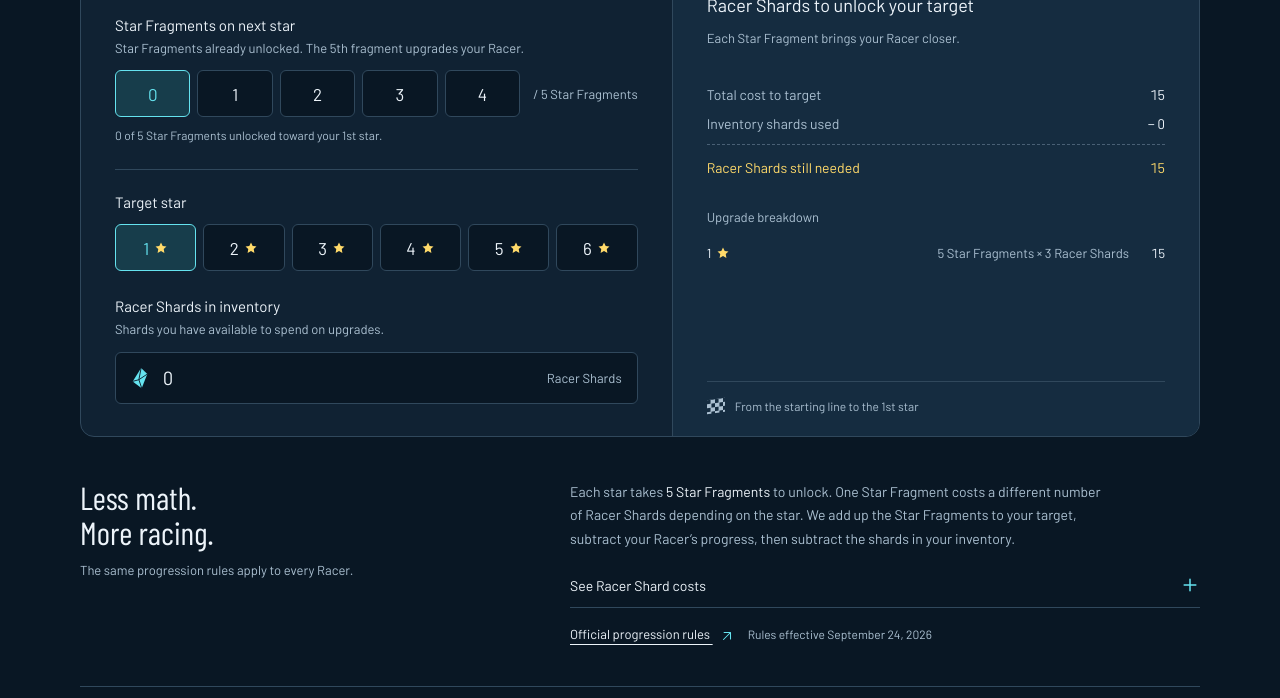
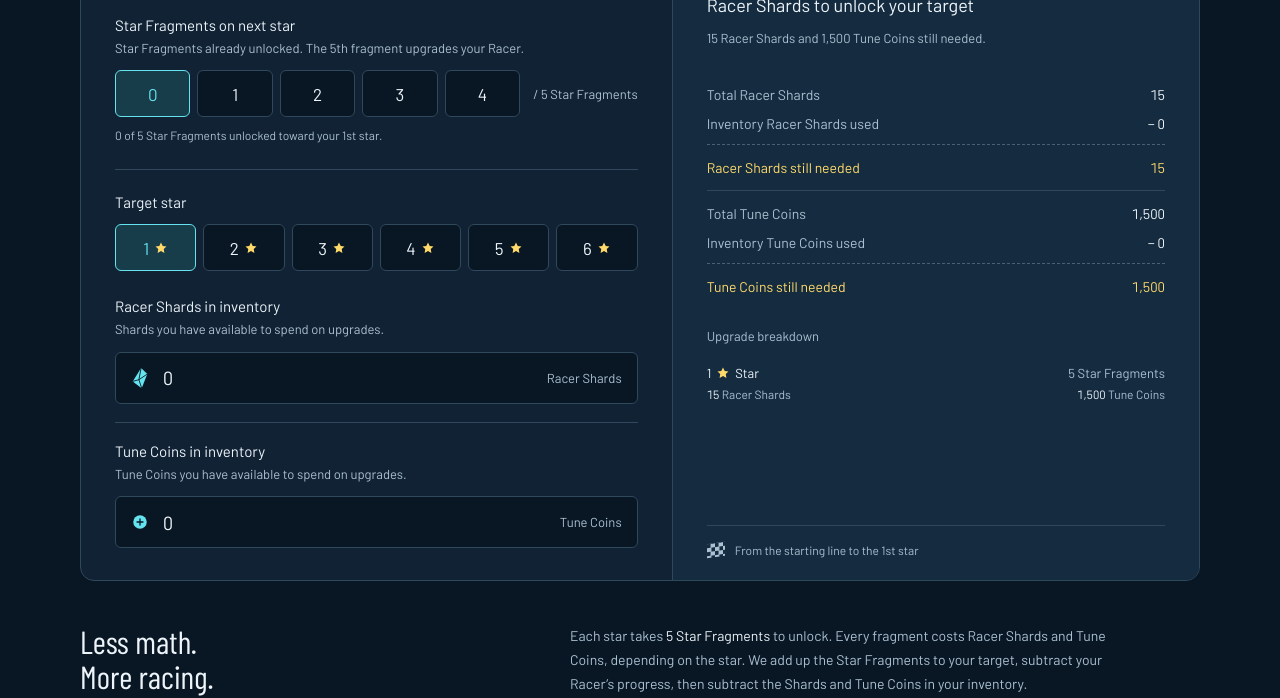
Before and after one commit to AugustoMarcelo/speedstorm-calculator, a website built with Vite: page index.html in a window 1280 px wide. Shown: the part 463-1161 px from the top of the page. Built offline with nearby package versions, Linux system fonts and the light colour scheme.

Commit message:
Add Tune Coin balance to upgrade calculator

```diff
--- a/index.html
+++ b/index.html
@@ -17,6 +17,7 @@
     <svg class="svg-definitions" xmlns="http://www.w3.org/2000/svg" aria-hidden="true">
       <symbol id="icon-star" viewBox="0 0 24 24"><path d="m12 2.5 2.9 5.9 6.5.9-4.7 4.6 1.1 6.5-5.8-3.1-5.8 3.1 1.1-6.5L2.6 9.3l6.5-.9Z"/></symbol>
       <symbol id="icon-shard" viewBox="0 0 32 40"><path d="m18 2 11 11-10 25L3 26Z" fill="currentColor"/><path d="m18 2-4 21L3 26m11-3 15-10M14 23l5 15" fill="none" stroke="var(--bg)" stroke-width="1.6"/></symbol>
+      <symbol id="icon-coin" viewBox="0 0 24 24"><circle cx="12" cy="12" r="9" fill="currentColor"/><path d="M8 12h8m-4-4v8" fill="none" stroke="var(--bg)" stroke-width="1.7" stroke-linecap="round"/></symbol>
       <symbol id="icon-arrow" viewBox="0 0 24 24"><path d="M4 12h15m-6-6 6 6-6 6" fill="none" stroke="currentColor" stroke-width="1.8" stroke-linecap="round" stroke-linejoin="round"/></symbol>
       <symbol id="icon-external" viewBox="0 0 24 24"><path d="M6 18 18 6M7 6h11v11" fill="none" stroke="currentColor" stroke-width="1.8" stroke-linecap="round" stroke-linejoin="round"/></symbol>
       <symbol id="icon-plus" viewBox="0 0 24 24"><path d="M5 12h14M12 5v14" fill="none" stroke="currentColor" stroke-width="1.8" stroke-linecap="round"/></symbol>
@@ -57,11 +58,19 @@
               <legend>Target star</legend>
               <div class="choices star-choices" id="target-stars"></div>
             </fieldset>
-            <div class="field-group balance-group">
-              <label for="balance">Racer Shards in inventory</label>
-              <p class="field-hint" id="balance-hint">Shards you have available to spend on upgrades.</p>
-              <div class="balance-input"><svg aria-hidden="true"><use href="#icon-shard"/></svg><input id="balance" name="balance" type="text" inputmode="numeric" value="0" autocomplete="off" spellcheck="false" aria-describedby="balance-hint balance-error" /><span aria-hidden="true">Racer Shards</span></div>
-              <p class="field-error" id="balance-error" hidden>Enter a whole number of Racer Shards from 0 to 9,007,199,254,740,991, without separators.</p>
+            <div class="field-group balances-group">
+              <div class="balance-entry">
+                <label for="balance">Racer Shards in inventory</label>
+                <p class="field-hint" id="balance-hint">Shards you have available to spend on upgrades.</p>
+                <div class="balance-input"><svg aria-hidden="true"><use href="#icon-shard"/></svg><input id="balance" name="balance" type="text" inputmode="numeric" value="0" autocomplete="off" spellcheck="false" aria-describedby="balance-hint balance-error" /><span aria-hidden="true">Racer Shards</span></div>
+                <p class="field-error" id="balance-error" hidden>Enter a whole number of Racer Shards from 0 to 9,007,199,254,740,991, without separators.</p>
+              </div>
+              <div class="balance-entry">
+                <label for="tune-coin-balance">Tune Coins in inventory</label>
+                <p class="field-hint" id="tune-coin-hint">Tune Coins you have available to spend on upgrades.</p>
+                <div class="balance-input"><svg aria-hidden="true"><use href="#icon-coin"/></svg><input id="tune-coin-balance" name="tuneCoinBalance" type="text" inputmode="numeric" value="0" autocomplete="off" spellcheck="false" aria-describedby="tune-coin-hint tune-coin-error" /><span aria-hidden="true">Tune Coins</span></div>
+                <p class="field-error" id="tune-coin-error" hidden>Enter a whole number of Tune Coins from 0 to 9,007,199,254,740,991, without separators.</p>
+              </div>
             </div>
           </form>
 
@@ -74,22 +83,25 @@
             </div>
             <p id="result-message" class="result-message">Every Star Fragment brings your Racer closer.</p>
             <dl class="cost-summary">
-              <div><dt>Total cost to target</dt><dd id="total">15</dd></div>
-              <div><dt>Inventory shards used</dt><dd id="applied-balance">− 0</dd></div>
+              <div><dt>Total Racer Shards</dt><dd id="total">15</dd></div>
+              <div><dt>Inventory Racer Shards used</dt><dd id="applied-balance">− 0</dd></div>
               <div class="remaining-row"><dt>Racer Shards still needed</dt><dd id="remaining">15</dd></div>
+              <div class="currency-start"><dt>Total Tune Coins</dt><dd id="tune-coins-total">1,500</dd></div>
+              <div><dt>Inventory Tune Coins used</dt><dd id="tune-coins-applied">− 0</dd></div>
+              <div class="remaining-row"><dt>Tune Coins still needed</dt><dd id="tune-coins-remaining">1,500</dd></div>
             </dl>
             <div class="breakdown"><h3>Upgrade breakdown</h3><ol id="breakdown-list"></ol><p id="empty-breakdown" hidden>You’ve already unlocked this star.</p></div>
             <div class="result-bottom"><span class="checkered-flag" aria-hidden="true"></span><span id="route-caption">From the starting line to the 1st star</span></div>
           </section>
         </div>
         <p class="sr-only" id="result-announcement" role="status" aria-live="polite" aria-atomic="true"></p>
-        <noscript><p class="noscript">Enable JavaScript to use the calculator. Star costs: 15, 25, 35, 45, 65 and 75 Racer Shards. Each star takes 5 Star Fragments to unlock.</p></noscript>
+        <noscript><p class="noscript">Enable JavaScript to use the calculator. Each star takes 5 Star Fragments. Season 22 costs per star: 15, 25, 35, 45, 65 and 75 Racer Shards; 1,500, 2,500, 3,500, 4,500, 6,500 and 7,500 Tune Coins.</p></noscript>
 
         <section class="explanation" id="how-it-works" aria-labelledby="explanation-heading">
           <div class="explanation-intro"><h2 id="explanation-heading">Less math. <br>More racing.</h2><p>The same progression rules apply to every Racer.</p></div>
           <div class="explanation-content">
-            <p>Each star takes <strong>5 Star Fragments</strong> to unlock. One Star Fragment costs a different number of Racer Shards depending on the star. We add up the Star Fragments to your target, subtract your Racer’s progress, then subtract the shards in your inventory.</p>
-            <details><summary>See Racer Shard costs <svg aria-hidden="true"><use href="#icon-plus"/></svg></summary><div class="table-wrap"><table><caption>Season <span data-season>22</span> Racer Shard costs</caption><thead><tr><th scope="col">Star upgrade</th><th scope="col">Racer Shards per Star Fragment</th><th scope="col">Total Racer Shards</th></tr></thead><tbody id="progression-table"></tbody></table></div></details>
+            <p>Each star takes <strong>5 Star Fragments</strong> to unlock. Every fragment costs Racer Shards and Tune Coins, depending on the star. We add up the Star Fragments to your target, subtract your Racer’s progress, then subtract the Shards and Tune Coins in your inventory.</p>
+            <details><summary>See upgrade costs <svg aria-hidden="true"><use href="#icon-plus"/></svg></summary><div class="table-wrap"><table><caption>Season <span data-season>22</span> costs per Star Fragment</caption><thead><tr><th scope="col">Star upgrade</th><th scope="col">Racer Shards</th><th scope="col">Tune Coins</th></tr></thead><tbody id="progression-table"></tbody></table></div></details>
             <a class="source-link" id="source-link" href="https://disneyspeedstorm.com/news/disney-speedstorm-racer-progression-update" target="_blank" rel="noopener noreferrer">Official progression rules <svg aria-hidden="true"><use href="#icon-external"/></svg><span class="sr-only"> (opens in a new tab)</span></a><span class="rule-date" id="rule-date"></span>
           </div>
         </section>
--- a/src/calculator.ts
+++ b/src/calculator.ts
@@ -5,6 +5,7 @@ export interface CalculatorInput {
   completedSteps: number;
   targetStars: number;
   balance: number;
+  tuneCoinBalance: number;
 }
 
 export interface StarCost {
@@ -12,17 +13,22 @@ export interface StarCost {
   steps: number;
   costPerStep: number;
   cost: number;
+  tuneCoinsPerStep: number;
+  tuneCoinCost: number;
 }
 
 export interface Calculation {
   total: number;
   missing: number;
   appliedBalance: number;
+  tuneCoinTotal: number;
+  tuneCoinsMissing: number;
+  appliedTuneCoinBalance: number;
   breakdown: StarCost[];
 }
 
 export function calculate(input: CalculatorInput): Calculation {
-  const { currentStars, completedSteps, targetStars, balance } = input;
+  const { currentStars, completedSteps, targetStars, balance, tuneCoinBalance } = input;
   const validInteger = (value: number, min: number, max: number) =>
     Number.isSafeInteger(value) && value >= min && value <= max;
 
@@ -30,18 +36,29 @@ export function calculate(input: CalculatorInput): Calculation {
     || !validInteger(targetStars, 1, MAX_STARS)
     || !validInteger(completedSteps, 0, PROGRESSION.stepsPerStar - 1)
     || !validInteger(balance, 0, Number.MAX_SAFE_INTEGER)
+    || !validInteger(tuneCoinBalance, 0, Number.MAX_SAFE_INTEGER)
     || (currentStars === MAX_STARS && completedSteps !== 0)) {
-    throw new RangeError('Stars, Star Fragments, and Racer Shards must be whole numbers within their limits.');
+    throw new RangeError('Stars, Star Fragments, Racer Shards, and Tune Coins must be whole numbers within their limits.');
   }
 
   const breakdown: StarCost[] = [];
   for (let star = currentStars + 1; star <= targetStars; star += 1) {
     const steps = PROGRESSION.stepsPerStar - (star === currentStars + 1 ? completedSteps : 0);
     const costPerStep = PROGRESSION.starCosts[star - 1] / PROGRESSION.stepsPerStar;
-    breakdown.push({ star, steps, costPerStep, cost: steps * costPerStep });
+    const tuneCoinsPerStep = PROGRESSION.tuneCoinCosts[star - 1] / PROGRESSION.stepsPerStar;
+    breakdown.push({ star, steps, costPerStep, cost: steps * costPerStep, tuneCoinsPerStep, tuneCoinCost: steps * tuneCoinsPerStep });
   }
   const total = breakdown.reduce((sum, item) => sum + item.cost, 0);
-  return { total, missing: Math.max(0, total - balance), appliedBalance: Math.min(total, balance), breakdown };
+  const tuneCoinTotal = breakdown.reduce((sum, item) => sum + item.tuneCoinCost, 0);
+  return {
+    total,
+    missing: Math.max(0, total - balance),
+    appliedBalance: Math.min(total, balance),
+    tuneCoinTotal,
+    tuneCoinsMissing: Math.max(0, tuneCoinTotal - tuneCoinBalance),
+    appliedTuneCoinBalance: Math.min(tuneCoinTotal, tuneCoinBalance),
+    breakdown,
+  };
 }
 
 export function parseBalance(value: string): number | null {
--- a/src/main.ts
+++ b/src/main.ts
@@ -10,6 +10,7 @@ import { setupOffline } from './offline';
 
 const form = document.querySelector<HTMLFormElement>('#calculator-form')!;
 const balance = document.querySelector<HTMLInputElement>('#balance')!;
+const tuneCoinBalance = document.querySelector<HTMLInputElement>('#tune-coin-balance')!;
 const stepsFieldset = document.querySelector<HTMLFieldSetElement>('#steps-fieldset')!;
 const panel = document.querySelector<HTMLElement>('.result-panel')!;
 const format = new Intl.NumberFormat('en-US');
@@ -41,7 +42,13 @@ function select(name: string, value: number) {
 }
 
 function snapshot() {
-  return { currentStars: selected('currentStars'), completedSteps: selected('completedSteps'), targetStars: selected('targetStars'), balance: balance.value };
+  return {
+    currentStars: selected('currentStars'),
+    completedSteps: selected('completedSteps'),
+    targetStars: selected('targetStars'),
+    balance: balance.value,
+    tuneCoinBalance: tuneCoinBalance.value,
+  };
 }
 
 function restore() {
@@ -52,11 +59,12 @@ function restore() {
     const state = JSON.parse(saved);
     if (typeof state.balance !== 'string') return;
     // Validate stored selections; preserve even an unfinished balance edit.
-    calculate({ ...state, balance: 0 });
+    calculate({ ...state, balance: 0, tuneCoinBalance: 0 });
     select('currentStars', state.currentStars);
     select('completedSteps', state.completedSteps);
     select('targetStars', state.targetStars);
     balance.value = state.balance;
+    tuneCoinBalance.value = typeof state.tuneCoinBalance === 'string' ? state.tuneCoinBalance : '0';
   } catch {
     // Storage may be unavailable or contain data from an older version.
   }
@@ -73,48 +81,55 @@ function update() {
   const completedSteps = selected('completedSteps');
   const targetStars = selected('targetStars');
   const parsedBalance = parseBalance(balance.value);
+  const parsedTuneCoinBalance = parseBalance(tuneCoinBalance.value);
+  const invalidShards = parsedBalance === null;
+  const invalidTuneCoins = parsedTuneCoinBalance === null;
   const maxed = currentStars === MAX_STARS;
   stepsFieldset.disabled = maxed;
   text('step-note', maxed
     ? 'Maximum upgrade reached: all 6 stars unlocked.'
     : `${completedSteps} of 5 Star Fragments unlocked toward your ${ordinal(currentStars + 1)} star.`);
   document.querySelector('#result-target span')!.textContent = `${ordinal(targetStars)} Star`;
-  document.getElementById('balance-error')!.hidden = parsedBalance !== null;
-  balance.setAttribute('aria-invalid', String(parsedBalance === null));
+  document.getElementById('balance-error')!.hidden = !invalidShards;
+  document.getElementById('tune-coin-error')!.hidden = !invalidTuneCoins;
+  balance.setAttribute('aria-invalid', String(invalidShards));
+  tuneCoinBalance.setAttribute('aria-invalid', String(invalidTuneCoins));
 
-  if (parsedBalance === null) {
-    panel.classList.remove('is-complete');
-    for (const id of ['missing', 'total', 'remaining', 'applied-balance']) text(id, '—');
-    text('result-label', 'Check your inventory');
-    text('result-description', 'Enter a valid shard amount');
-    text('result-message', 'Racer Shards must be a whole number with no signs or separators.');
-    text('breakdown-list', '');
-    document.getElementById('empty-breakdown')!.hidden = true;
-    text('route-caption', 'Check your shard amount to continue');
-    announce('Invalid inventory. Enter a whole number of Racer Shards, with no signs or separators.');
-    return;
-  }
-
-  const input: CalculatorInput = { currentStars, completedSteps, targetStars, balance: parsedBalance };
+  const input: CalculatorInput = {
+    currentStars,
+    completedSteps,
+    targetStars,
+    balance: parsedBalance ?? 0,
+    tuneCoinBalance: parsedTuneCoinBalance ?? 0,
+  };
   const result = calculate(input);
   const reached = targetStars <= currentStars;
-  panel.classList.toggle('is-complete', result.missing === 0);
-  text('result-label', maxed ? 'Maximum stars unlocked' : reached ? 'Target already reached' : result.missing === 0 ? 'Ready to upgrade' : 'Racer Shards still needed');
-  text('missing', format.format(result.missing));
-  text('result-description', result.missing === 0 ? 'Racer Shards needed for this target' : 'Racer Shards to unlock your target');
-  const message = maxed ? 'Your Racer has unlocked all 6 stars. Ready to race!'
+  const ready = result.missing === 0 && result.tuneCoinsMissing === 0;
+  panel.classList.toggle('is-complete', !invalidShards && !invalidTuneCoins && ready);
+  text('result-label', invalidShards ? 'Check your inventory' : maxed ? 'Maximum stars unlocked' : reached ? 'Target already reached' : ready ? 'Ready to upgrade' : 'Racer Shards still needed');
+  text('missing', invalidShards ? '—' : format.format(result.missing));
+  text('result-description', invalidShards ? 'Enter a valid Racer Shard amount' : 'Racer Shards to unlock your target');
+  const message = invalidShards && invalidTuneCoins ? 'Enter whole-number balances for Racer Shards and Tune Coins.'
+    : invalidShards ? 'Racer Shards must be a whole number with no signs or separators.'
+      : invalidTuneCoins ? 'Tune Coins must be a whole number with no signs or separators.'
+        : maxed ? 'Your Racer has unlocked all 6 stars. Ready to race!'
     : reached ? 'Your Racer has already unlocked this star. Choose another target.'
-      : result.missing === 0 ? 'You already have enough Racer Shards.'
-        : 'Each Star Fragment brings your Racer closer.';
+      : ready ? 'You have enough Racer Shards and Tune Coins.'
+        : result.missing === 0 ? `Racer Shards ready. You still need ${format.format(result.tuneCoinsMissing)} Tune Coins.`
+          : result.tuneCoinsMissing === 0 ? `Tune Coins ready. You still need ${format.format(result.missing)} Racer Shards.`
+            : `${format.format(result.missing)} Racer Shards and ${format.format(result.tuneCoinsMissing)} Tune Coins still needed.`;
   text('result-message', message);
   text('total', format.format(result.total));
-  text('applied-balance', `− ${format.format(result.appliedBalance)}`);
-  text('remaining', format.format(result.missing));
+  text('applied-balance', invalidShards ? '—' : `− ${format.format(result.appliedBalance)}`);
+  text('remaining', invalidShards ? '—' : format.format(result.missing));
+  text('tune-coins-total', format.format(result.tuneCoinTotal));
+  text('tune-coins-applied', invalidTuneCoins ? '—' : `− ${format.format(result.appliedTuneCoinBalance)}`);
+  text('tune-coins-remaining', invalidTuneCoins ? '—' : format.format(result.tuneCoinsMissing));
   document.getElementById('breakdown-list')!.innerHTML = result.breakdown.map(item =>
-    `<li><span class="breakdown-star">${item.star} ${starIcon}</span><span class="breakdown-detail">${item.steps} ${item.steps === 1 ? 'Star Fragment' : 'Star Fragments'} × ${item.costPerStep} Racer Shards</span><span class="breakdown-cost">${item.cost}<span class="sr-only"> Racer Shards</span></span></li>`).join('');
+    `<li><div class="breakdown-upgrade"><span class="breakdown-star">${item.star} ${starIcon} Star</span><span class="breakdown-detail">${item.steps} ${item.steps === 1 ? 'Star Fragment' : 'Star Fragments'}</span></div><div class="breakdown-cost"><span>${format.format(item.cost)} <small>Racer Shards</small></span><span>${format.format(item.tuneCoinCost)} <small>Tune Coins</small></span></div></li>`).join('');
   document.getElementById('empty-breakdown')!.hidden = !reached;
   text('route-caption', maxed ? 'Finish line: all 6 stars' : reached ? 'Target unlocked' : currentStars === 0 ? `From the starting line to the ${ordinal(targetStars)} star` : `From ${currentStars} stars to ${targetStars} stars`);
-  announce(result.missing === 0 ? message : `${result.missing} Racer Shards still needed to reach ${targetStars} stars. Total cost: ${result.total}. Inventory shards used: ${result.appliedBalance}.`);
+  announce(invalidShards || invalidTuneCoins ? message : ready ? message : `${format.format(result.missing)} Racer Shards still needed. ${format.format(result.tuneCoinsMissing)} Tune Coins still needed to reach ${targetStars} stars.`);
 }
 
 function ordinal(value: number): string {
@@ -135,7 +150,7 @@ document.querySelectorAll('[data-season]').forEach(element => { element.textCont
 document.querySelector<HTMLAnchorElement>('#source-link')!.href = PROGRESSION.source;
 text('rule-date', `Rules effective ${new Intl.DateTimeFormat('en-US', { timeZone: 'UTC', month: 'long', day: 'numeric', year: 'numeric' }).format(new Date(PROGRESSION.effectiveAt))}`);
 document.getElementById('progression-table')!.innerHTML = PROGRESSION.starCosts.map((cost, index) =>
-  `<tr><th scope="row">${index} → ${index + 1}</th><td>${cost / PROGRESSION.stepsPerStar}</td><td>${cost}</td></tr>`).join('');
+  `<tr><th scope="row">${index} → ${index + 1}</th><td>${cost / PROGRESSION.stepsPerStar}</td><td>${format.format(PROGRESSION.tuneCoinCosts[index] / PROGRESSION.stepsPerStar)}</td></tr>`).join('');
 
 restore();
 update();
--- a/src/progression.ts
+++ b/src/progression.ts
@@ -6,6 +6,7 @@ export const PROGRESSION = {
   source: 'https://disneyspeedstorm.com/news/disney-speedstorm-racer-progression-update',
   stepsPerStar: 5,
   starCosts: [15, 25, 35, 45, 65, 75],
+  tuneCoinCosts: [1500, 2500, 3500, 4500, 6500, 7500],
 } as const;
 
 export const MAX_STARS = PROGRESSION.starCosts.length;
--- a/src/style.css
+++ b/src/style.css
@@ -57,7 +57,7 @@ h2 { font: 600 25px/1.15 var(--display); }
 .reset-button { padding: 10px 0 10px 10px; min-height: 44px; border: 0; background: transparent; color: var(--muted); font-size: 13px; text-decoration: underline; text-underline-offset: 4px; }
 .reset-button:hover { color: var(--cyan); }
 .field-group { border: 0; margin: 0 0 25px; padding: 0; min-width: 0; }
-.field-group legend, .balance-group > label { font-weight: 600; font-size: 15px; padding: 0; }
+.field-group legend, .balance-entry > label { font-weight: 600; font-size: 15px; padding: 0; }
 .field-hint { color: var(--muted); font-size: 13px; line-height: 1.5; margin-top: 5px; }
 .choices { display: grid; gap: 7px; margin-top: 12px; }
 .star-choices { grid-auto-columns: minmax(0, 1fr); grid-auto-flow: column; }
@@ -78,7 +78,8 @@ h2 { font: 600 25px/1.15 var(--display); }
 .target-group { border-top: 1px solid var(--line); padding-top: 23px; }
 .target-group legend { float: left; width: 100%; margin-bottom: 1px; }
 .target-group .choices { clear: both; padding-top: 12px; }
-.balance-group { margin-bottom: 0; }
+.balances-group { margin-bottom: 0; }
+.balance-entry + .balance-entry { margin-top: 18px; padding-top: 18px; border-top: 1px solid var(--line); }
 .balance-input { display: flex; align-items: center; gap: 12px; border: 1px solid var(--line); border-radius: 6px; background: var(--bg); margin-top: 12px; padding-inline: 15px; min-height: 52px; }
 .balance-input > svg { width: 18px; height: 24px; color: var(--cyan); flex-shrink: 0; }
 .balance-input:focus-within { outline: 3px solid var(--cyan); outline-offset: 3px; }
@@ -103,15 +104,19 @@ h2 { font: 600 25px/1.15 var(--display); }
 .cost-summary dt { color: var(--muted); }
 .cost-summary dd { margin: 0; font-weight: 600; }
 .cost-summary .remaining-row { padding-top: 14px; border-top: 1px dashed #496075; }
+.cost-summary .currency-start { margin-top: 14px; padding-top: 14px; border-top: 1px solid var(--line); }
 .remaining-row dt, .remaining-row dd { color: var(--yellow); }
 .breakdown { margin-top: 21px; margin-bottom: 28px; }
 .breakdown h3 { font-size: 13px; font-weight: 600; color: var(--muted); }
 .breakdown ol { padding: 0; margin: 12px 0 0; list-style: none; }
-.breakdown li { display: grid; grid-template-columns: auto 1fr auto; align-items: center; gap: 10px; font-size: 13px; padding-block: 8px; }
+.breakdown li { display: grid; grid-template-columns: 1fr; gap: 6px; font-size: 13px; padding-block: 9px; }
+.breakdown-upgrade, .breakdown-cost { display: flex; align-items: center; justify-content: space-between; gap: 10px; }
 .breakdown-star { display: inline-flex; align-items: center; gap: 5px; }
 .breakdown-star svg { fill: var(--yellow); width: 14px; height: 14px; }
 .breakdown-detail { color: var(--muted); text-align: right; }
-.breakdown-cost { font-variant-numeric: tabular-nums; font-weight: 600; min-width: 26px; text-align: right; }
+.breakdown-cost { font-size: 12px; font-variant-numeric: tabular-nums; }
+.breakdown-cost > span { font-weight: 600; }
+.breakdown-cost small { color: var(--muted); font-size: inherit; font-weight: 400; }
 #empty-breakdown { color: var(--muted); font-size: 14px; margin-top: 12px; line-height: 1.5; }
 .result-bottom { display: flex; align-items: center; gap: 10px; color: var(--muted); font-size: 12px; margin-top: auto; padding-top: 17px; border-top: 1px solid var(--line); }
 .checkered-flag { width: 18px; height: 14px; background: conic-gradient(var(--muted) 25%, transparent 0 50%, var(--muted) 0 75%, transparent 0) 0 0/8px 8px; transform: skewY(-8deg); }
@@ -163,7 +168,7 @@ footer { border-top: 1px solid var(--line); padding-block: 23px 30px; display: f
   .panel-heading { margin-bottom: 19px; }
   h2 { font-size: 24px; }
   .field-group { margin-bottom: 22px; }
-  .balance-group { margin-bottom: 0; }
+  .balances-group { margin-bottom: 0; }
   .choices { gap: 6px; }
   .choice-face { min-height: 46px; }
   .result-panel { border-left: 0; border-top: 1px solid var(--line); padding: 24px 22px; }
```
Also changed, not shown: DESIGN.md (+6 -6 lines), PRODUCT.md (+9 -9 lines), docs/IMPLEMENTATION.md (+3 -3 lines), src/calculator.test.ts (+17 -6 lines), tests/e2e/calculator.spec.ts (+37 -4 lines), .impeccable/design.json, README.md.
